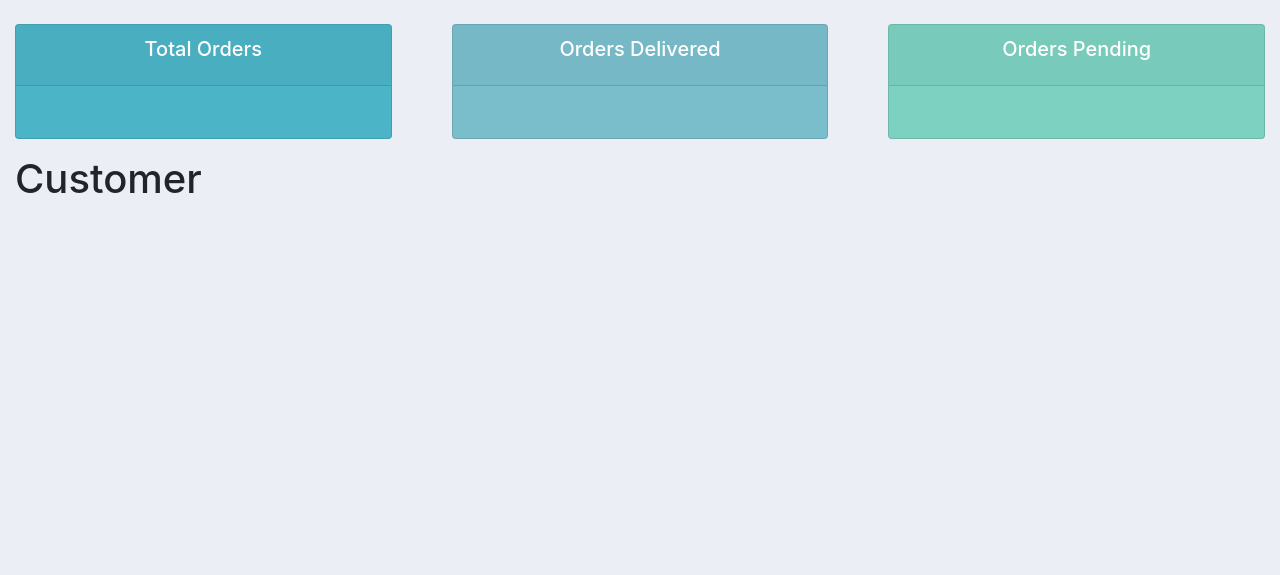
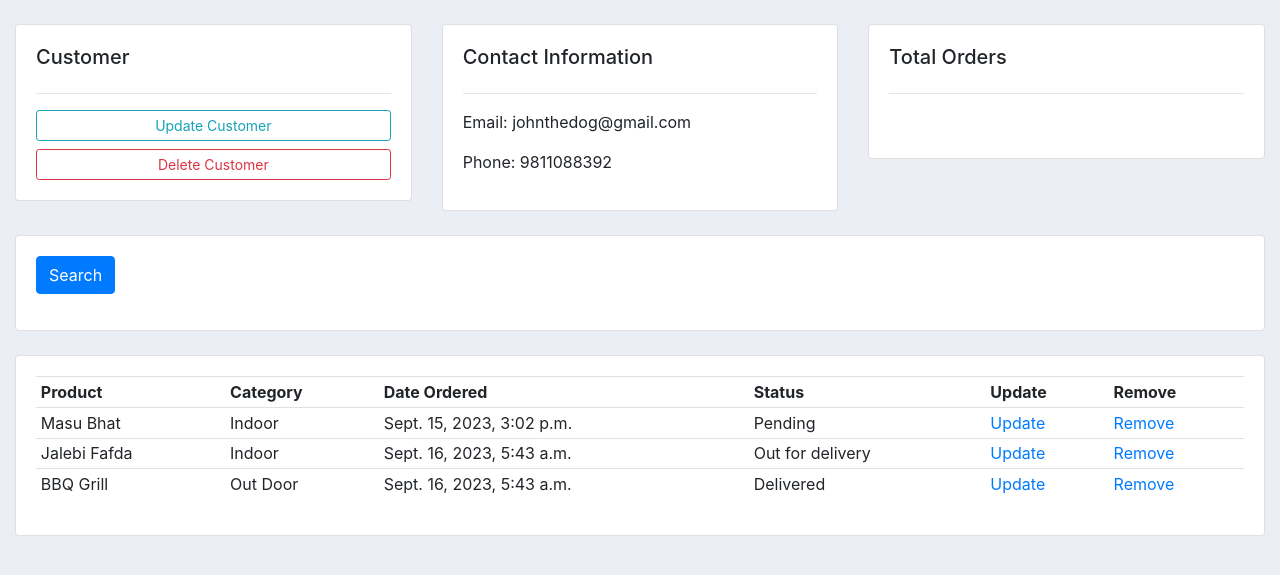
Before and after one commit to shreyaniraula/CRM, a Django app: template accounts/templates/accounts/customer.html in a window 1280 px wide. Shown: the part 56-631 px from the top of the page. Run offline with Django 4.2, Linux system fonts and the light colour scheme; the template is opened without the code that fills it: values that come from a table or form of the project are taken from there, others are empty; data comes from the database, SQL or seed files in the repository; both versions use the stored data as it was after the commit.

Commit message:
Dynamic Routing

```diff
--- a/accounts/templates/accounts/customer.html
+++ b/accounts/templates/accounts/customer.html
@@ -1,5 +1,72 @@
 {% extends 'accounts/main.html' %}
 
 {% block content %}
-    <h1>Customer</h1>
+
+<br>
+<div class="row">
+    <div class="col-md">
+        <div class="card card-body">
+            <h5>Customer</h5>
+            <hr>
+            <a class="btn btn-outline-info btn-sm btn-block" href="">Update Customer</a>
+            <a class="btn btn-outline-danger btn-sm btn-block" href="">Delete Customer</a>
+        </div>
+    </div>
+    <div class="col-md">
+        <div class="card card-body">
+            <h5>Contact Information</h5>
+            <hr>
+            <p>Email: {{customer.email}}</p>
+            <p>Phone: {{customer.phone}}</p>
+        </div>
+    </div>
+    <div class="col-md">
+        <div class="card card-body">
+            <h5>Total Orders</h5>
+            <hr>
+            <h1 style="text-align: center;padding: 10px;"></h1>
+        </div>
+    </div>
+</div>
+
+<br>
+<div class="row">
+    <div class="col">
+        <div class="card card-body">
+            <form method="get">
+                <button class="btn btn-primary" type="submit">Search</button>
+            </form>
+        </div>
+    </div>
+</div>
+<br>
+
+<div class="row">
+    <div class="col-md">
+        <div class="card card-body">
+            <table class="table table-sm">
+                <tr>
+                    <th>Product</th>
+                    <th>Category</th>
+                    <th>Date Ordered</th>
+                    <th>Status</th>
+                    <th>Update</th>
+                    <th>Remove</th>
+                </tr>
+
+                {% for order in order %}
+                <tr>
+                    <td>{{order.product}}</td>
+                    <td>{{order.product.category}}</td>
+                    <td>{{order.date_created}}</td>
+                    <td>{{order.status}}</td>
+                    <td><a href="">Update</a></td>
+                    <td><a href="">Remove</a></td>
+                </tr>
+                {% endfor %}
+            </table>
+
+        </div>
+    </div>
+</div>
 {% endblock %}
--- a/accounts/templates/accounts/main.html
+++ b/accounts/templates/accounts/main.html
@@ -12,7 +12,7 @@
 <body>
 
     {% include 'accounts/navbar.html' %}
-    {% include 'accounts/status.html' %}
+
     <div class="container-fluid">
     {% block content %}
 
--- a/accounts/templates/accounts/status.html
+++ b/accounts/templates/accounts/status.html
@@ -8,7 +8,7 @@
                     <h5 class="card-title">Total Orders</h5>
                 </div>
                 <div class="card-body">
-                    <h3 class="card-title"></h3>
+                    <h3 class="card-title">{{total_order}}</h3>
                 </div>
             </div>
         </div>
@@ -21,7 +21,7 @@
                     <h5 class="card-title">Orders Delivered</h5>
                 </div>
                 <div class="card-body">
-                    <h3 class="card-title"></h3>
+                    <h3 class="card-title">{{orders_delivered}}</h3>
                 </div>
             </div>
         </div>
@@ -34,7 +34,7 @@
                     <h5 class="card-title">Orders Pending</h5>
                 </div>
                 <div class="card-body">
-                    <h3 class="card-title"></h3>
+                    <h3 class="card-title">{{orders_pending}}</h3>
                 </div>
             </div>
         </div>
--- a/accounts/urls.py
+++ b/accounts/urls.py
@@ -4,5 +4,5 @@ from django.urls import path
 urlpatterns = [
     path('', views.home),
     path('products/', views.products),
-    path('customer/', views.customer),
+    path('customer/<str:pk>/', views.customer),
 ]
```
Also changed, not shown: accounts/models.py (+18 -13 lines), accounts/templates/accounts/dashboard.html (+21 -3 lines), accounts/templates/accounts/products.html (+11 -41 lines), accounts/views.py (+21 -4 lines), db.sqlite3.
